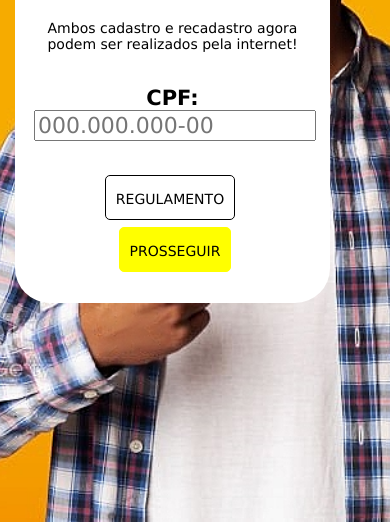
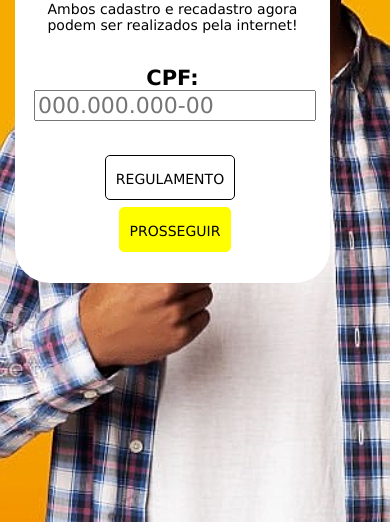
Before and after one commit to lucasloura/sim-school-pass, a plain HTML site: page index.html in a window 390 px wide. Shown: the part 322-844 px from the top of the page. Drawn offline with Linux system fonts and the light colour scheme.

Commit message:
still experimenting with responsitivity

```diff
--- a/cadastro/index.css
+++ b/cadastro/index.css
@@ -410,7 +410,7 @@ body{
     height: 100%;
 }
 
-@media only screen and (max-width: 600px){
+@media only screen and (max-width: 800px){
 
     #sombra #areaIntro{
         width: 80%;
--- a/index.css
+++ b/index.css
@@ -230,7 +230,7 @@ body{
     height: 100%;
 }
 
-@media only screen and (max-width: 600px){
+@media only screen and (max-width: 800px){
     #cabecalho #links-empresas{
         display: none;
     }
@@ -259,7 +259,7 @@ body{
         padding: 0;
         margin: 0;
         margin-left: 15;
-        padding-top: 50%;
+        padding-top: 45%;
         height: max-content;
         width: 315px;
     }
--- a/recadastro/index.css
+++ b/recadastro/index.css
@@ -410,7 +410,7 @@ body{
     height: 100%;
 }
 
-@media only screen and (max-width: 600px){
+@media only screen and (max-width: 800px){
 
     #sombra #areaIntro{
         width: 80%;
```
